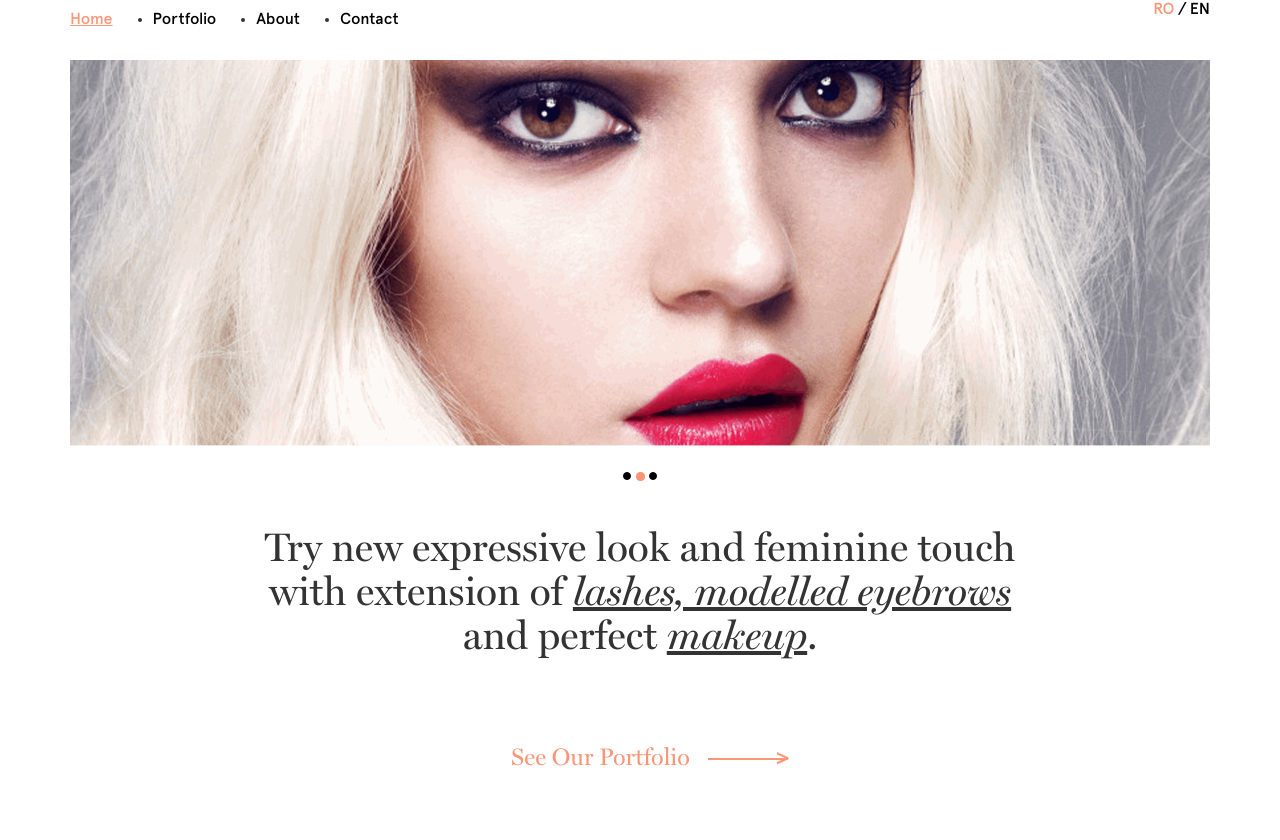
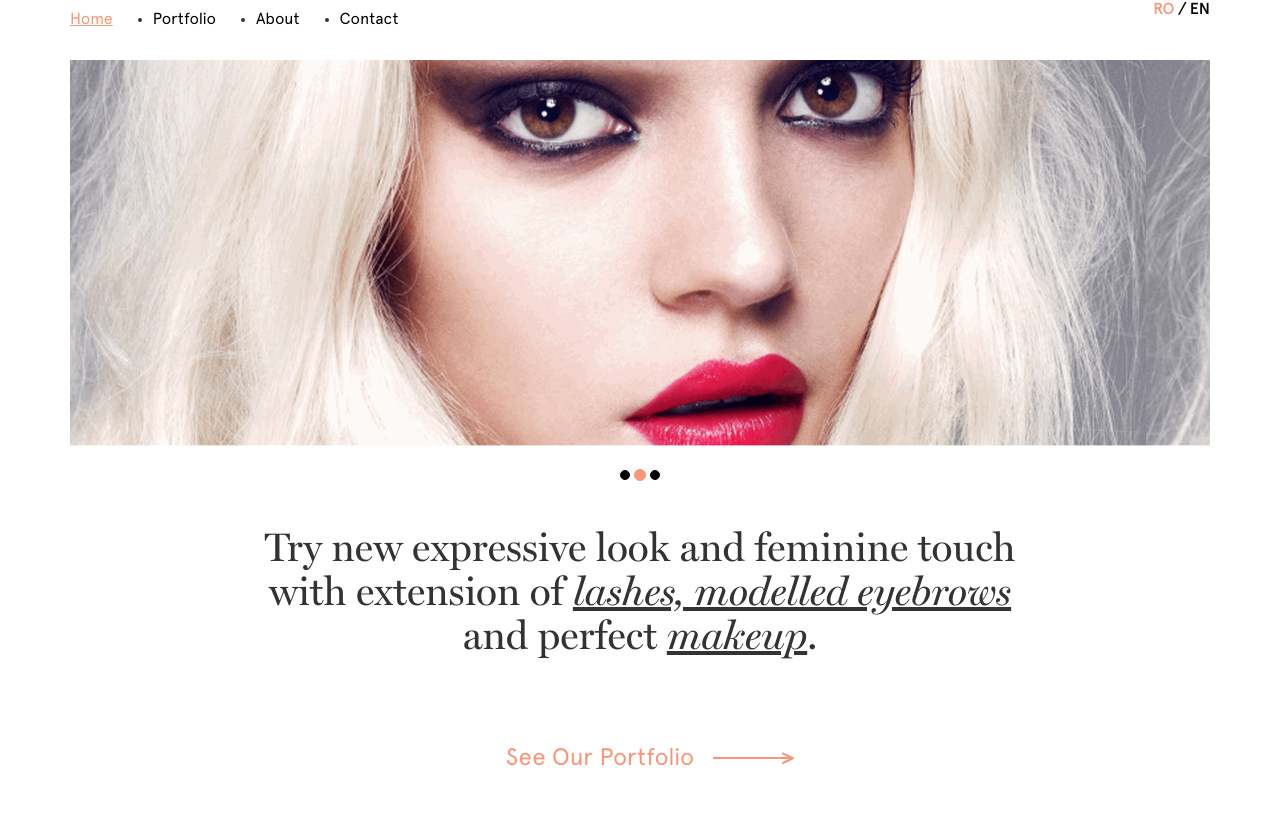
Before and after one commit to AlexandruAmugea/Mary-s-Tricks, a website built with webpack: page src/index.html in a window 1280 px wide. Shown: the part 112-952 px from the top of the page. Built offline with nearby package versions, Linux system fonts and the light colour scheme.

Commit message:
Modified buttons

```diff
--- a/src/styles/color.scss
+++ b/src/styles/color.scss
@@ -4,6 +4,7 @@
 
 $white          : #ffffff;
 $black          : #000000;
+$whiter-black   : rgb(249,150,120);
 $orange         : #f99678;
 $pink           : #f2c1b2;
 
--- a/src/styles/mixins.scss
+++ b/src/styles/mixins.scss
@@ -6,7 +6,7 @@
     font-size: 24px;
     border-radius: 0px;
     padding: 20px 50px 20px 70px;
-    font-family: $Miller-Display;
+    font-family: $Apercum;
     position: relative;
     border: 2px solid transparent;
 
@@ -21,7 +21,7 @@
             width: $arrowWidth;
             position: absolute;
             right: 1px;
-            top: 15px;
+            top: 15.5px;
             background: $orange;
         }
 
@@ -29,6 +29,7 @@
             color: $color;
             font-weight: 600;
             font-size: 24px;
+            font-family: $Miller-Display;
         }
     }
 
--- a/src/styles/navbar.scss
+++ b/src/styles/navbar.scss
@@ -16,7 +16,7 @@
             color: $black;
             text-decoration: none;
             font-size: 16px;
-            font-family: $ApercumMedium;
+            font-family: $Apercum;
         }
     }
 
--- a/src/styles/sections.scss
+++ b/src/styles/sections.scss
@@ -17,16 +17,11 @@
 .carousel-indicators li {
     border-color: $black;
     background: $black;
-    width: 8px;
-    height: 8px;
-    border-radius: 4px;
 }
 
 .carousel-indicators li.active {
     border-color: $orange;
-    width: 9px;
-    height: 9px;
-    border-radius: 4px;
+    background: $orange;
 }
 
 /* START INSTAGRAM SECTION */
```
